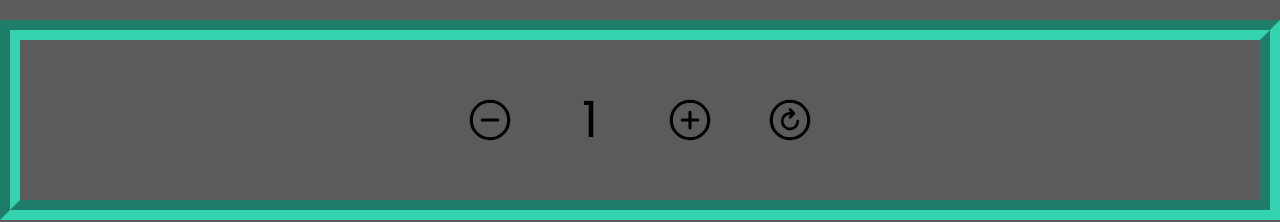
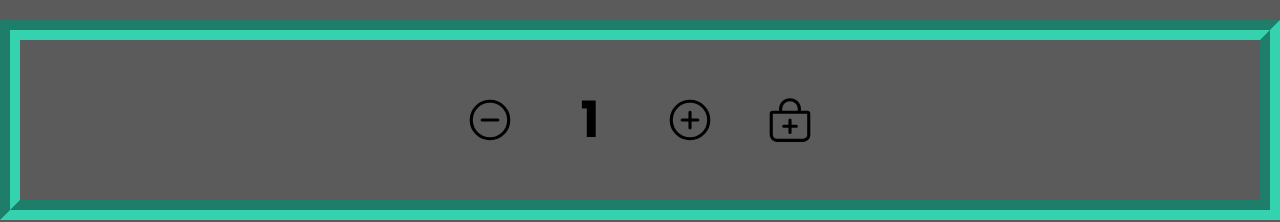
Before and after one commit to franco-buccellato/Ecommerce-Buccellato, a React (Create React App) app: page / in a window 1280 px wide. Shown: the part 488-710 px from the top of the page. Built offline with nearby package versions, Linux system fonts and the light colour scheme.

Commit message:
Actualización de CartWidget al agregar al carrito

```diff
--- a/src/App.js
+++ b/src/App.js
@@ -2,13 +2,22 @@ import logo from './logo.svg';
 import './App.css';
 import NavBar from './components/NavBar/NavBar';
 import ItemListContainer from './components/ItemListContainer/ItemListContainer';
+import {useState} from 'react'
 
 function App() {
+
+  const [cantidad, setCantidad] = useState(0);
+
+  const handleOnAdd = (nuevaCantidad) => {
+    console.log(`A la App llego ${nuevaCantidad} unidades.`);
+    setCantidad(cantidad + nuevaCantidad);
+  }
+
   return (
     <div>
-      <NavBar/>
+      <NavBar cantidadCarrito={cantidad}/>
       <div className="App">
-        <ItemListContainer greeting="Este es un mensaje de prueba."/>
+        <ItemListContainer greeting={"Este es un mensaje de prueba."} onAdd={handleOnAdd}/>
         <header className="App-header">
           <img src={logo} className="App-logo" alt="logo"/>
           <p>
--- a/src/components/CartWidget/CartWidget.js
+++ b/src/components/CartWidget/CartWidget.js
@@ -1,14 +1,13 @@
 import '../NavBar/NavBar.css';
 
-let cantidadProductos = 0;
+const CartWidget = ({inicial}) => {
 
-const CartWidget = (inicial) => {
     return (
             <li className="list">
                 <div>
                     <span className="icon">
                         <ion-icon name="cart-outline"></ion-icon>
-                        <p id='cantidadCarrito'>{cantidadProductos}</p>
+                        <p id='cantidadCarrito'>{inicial}</p>
                     </span>
                     <span className="text">Carrito</span>
                 </div>
--- a/src/components/Counter/Counter.css
+++ b/src/components/Counter/Counter.css
@@ -25,7 +25,7 @@
     font-size: 50px;
 }
 
-.container-counter a{
+.container-counter div {
     position: relative;
     display: flex;
     justify-content: center;
@@ -35,7 +35,7 @@
     font-size: 50px;
 }
 
-.container-counter p{
+.container-counter h4 {
     position: relative;
     display: flex;
     justify-content: center;
--- a/src/components/Counter/Counter.js
+++ b/src/components/Counter/Counter.js
@@ -23,23 +23,23 @@ const Counter = ({inicial, maximoStock, onAdd}) => {
 
     const addCart = () => {
         onAdd(count);
-        setCount(inicial);
+        setCount(1);
     }
 
     console.log('Montando componente.');
 
     return(
         <div className='container-counter'>
-            <a className='button-counter' onClick={decrement}>
+            <div className='button-counter' onClick={decrement}>
                 <ion-icon name="remove-circle-outline"></ion-icon>
-            </a>
-            <p>{count}</p>
-            <a className='button-counter' onClick={increment}>
+            </div>
+            <h4>{count}</h4>
+            <div className='button-counter' onClick={increment}>
                 <ion-icon name="add-circle-outline"></ion-icon>
-            </a>
-            <a className='button-counter' onClick={addCart}>
-                <ion-icon name="refresh-circle-outline"></ion-icon>
-            </a>
+            </div>
+            <div className='button-counter' onClick={addCart}>
+                <ion-icon name="bag-add-outline"></ion-icon>
+            </div>
         </div>
     )
 
--- a/src/components/ItemListContainer/ItemListContainer.js
+++ b/src/components/ItemListContainer/ItemListContainer.js
@@ -2,18 +2,17 @@ import './ItemListContainer.css';
 import '../Counter/Counter.js';
 import Counter from '../Counter/Counter';
 
-const ItemListContainer = (props) => {
+const ItemListContainer = ({greeting, onAdd}) => {
 
     const handleOnAdd = (nuevaCantidad) => {
         console.log(`Actualizar carrito sumando ${nuevaCantidad} unidades.`);
-        let carrito = document.getElementById('cantidadCarrito');
-        console.log(carrito);
+        onAdd(nuevaCantidad);
     }
 
     return (
         <div>
             <div className="container">
-                <h1 className="listContainer">{props.greeting}</h1>
+                <h1 className="listContainer">{greeting}</h1>
             </div>
                 <Counter inicial={1} maximoStock={10} onAdd={handleOnAdd}/>
         </div>
--- a/src/components/NavBar/NavBar.js
+++ b/src/components/NavBar/NavBar.js
@@ -3,7 +3,8 @@ import './AnimacionNavBar.js';
 import '../CartWidget/CartWidget.js';
 import CartWidget from '../CartWidget/CartWidget';
 
-function NavBar() {
+function NavBar({cantidadCarrito}) {
+
     return (
         <div className="navigation">
             <ul>
@@ -47,7 +48,7 @@ function NavBar() {
                         <span className="text">Perfil</span>
                     </div>
                 </li>
-                <CartWidget/>
+                <CartWidget inicial={cantidadCarrito}/>
                 <div className="indicator"></div>
             </ul>
         </div>
```
